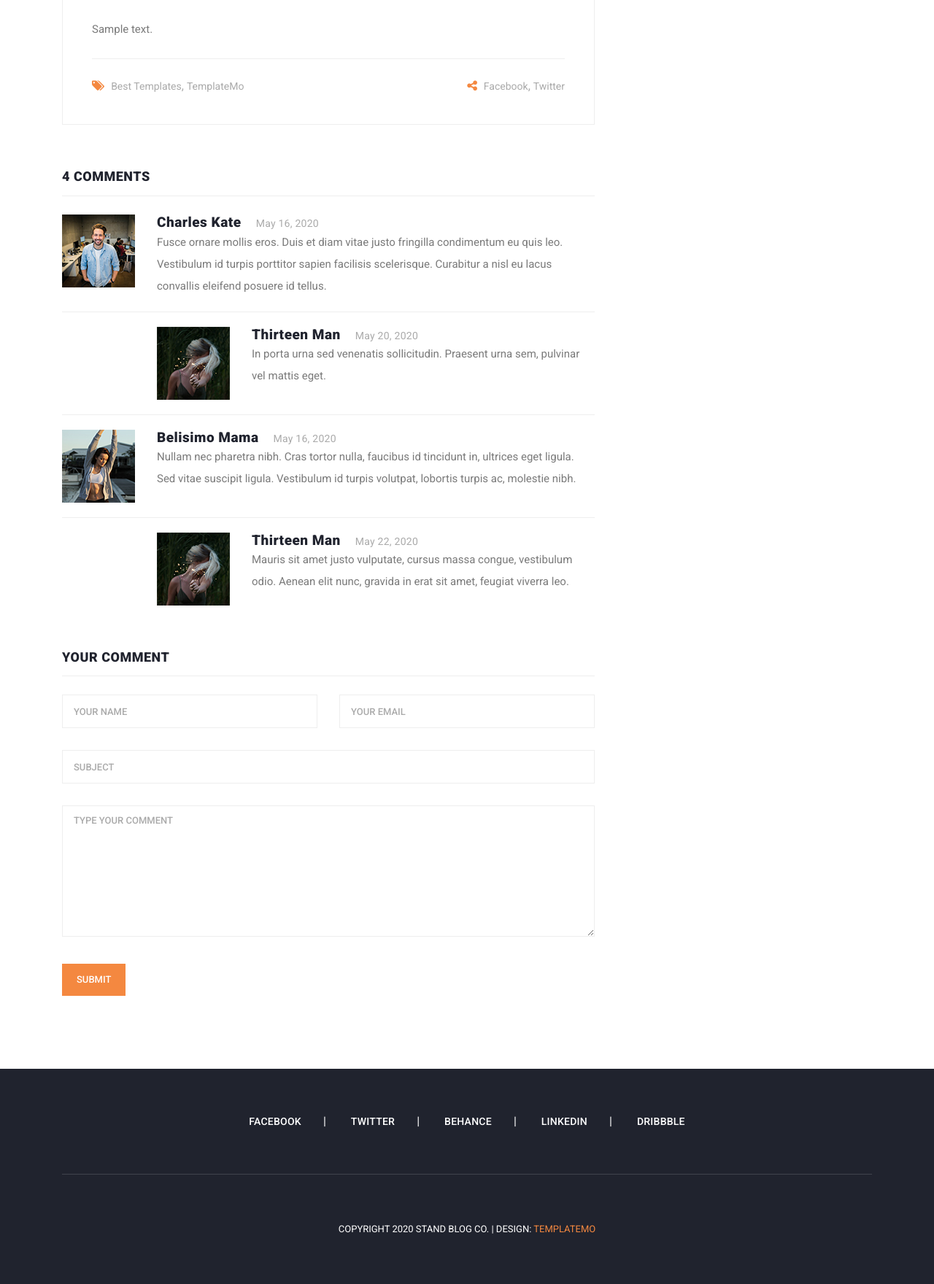
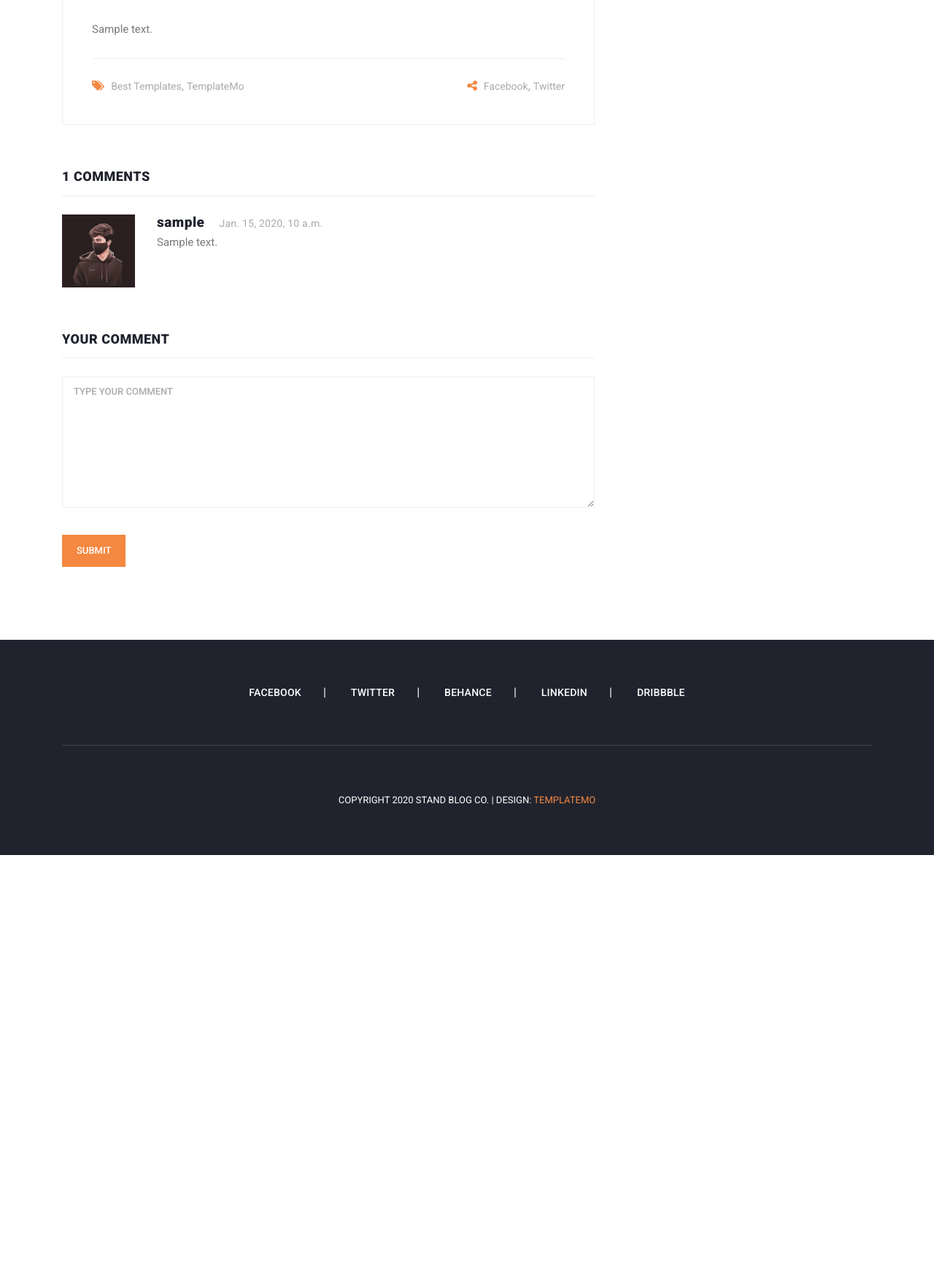
Before and after one commit to amiramkhodadi/Blog_en, a Django app: a page that uses blog/templates/blog/post_details.html in a window 1280 px wide. Shown: the part 1240-3000 px from the top of the page at 73% size. After the commit the page ends 2412 px from the top, so only its background shows below. Run offline with Django 5.2, Linux system fonts and the light colour scheme; tables that the repository leaves empty hold one stand-in row (values such as "Sample post"); grey boxes marked "Sample" are stand-in pictures; some libraries are stand-ins or nearby versions.

Commit message:
fix coment form for new cm

```diff
--- a/blog/models.py
+++ b/blog/models.py
@@ -60,6 +60,9 @@ class Article(models.Model):
        self.slug = slugify(self.title)
        super(Article, self).save()
 
+        # class Meta:
+        #     ordering = ['-created_date']
+
 
 
 
--- a/blog/templates/blog/post_details.html
+++ b/blog/templates/blog/post_details.html
@@ -14,7 +14,7 @@
                     <div class="col-lg-12">
                         <div class="text-content">
                             <h4>Article Details</h4>
-                <h2>{{ article.title}}</h2>
+                            <h2>{{ article.title }}</h2>
                         </div>
                     </div>
                 </div>
@@ -56,14 +56,14 @@
                             <div class="col-lg-12">
                                 <div class="blog-post">
                                     <div class="blog-thumb">
-                      <img src="{{ article.image.url}}" alt="">
+                                        <img src="{{ article.image.url }}" alt="">
                                     </div>
                                     <div class="down-content">
                                         <span>{{ article.category.first }}</span>
-                      <a href="post-details.html"><h4>{{ article.title}}</h4></a>
+                                        <a href="post-details.html"><h4>{{ article.title }}</h4></a>
                                         <ul class="post-info">
-                        <li><a href="#">{{ article.author.get_full_name}}</a></li>
-                        <li><a href="#">{{ article.created_date}}</a></li>
+                                            <li><a href="#">{{ article.author.get_full_name }}</a></li>
+                                            <li><a href="#">{{ article.created_date }}</a></li>
                                             <li><a href="#">10 Comments</a></li>
                                         </ul>
                                         <p>{{ article.content }}</p>
@@ -91,46 +91,62 @@
                             <div class="col-lg-12">
                                 <div class="sidebar-item comments">
                                     <div class="sidebar-heading">
-                      <h2>4 comments</h2>
+                                        <h2>{% if article.comments %}
+                                            {{ article.comments.count }} comments
+                                        {% else %}
+                                            No Comments
+                                        {% endif %}
+
+                                        </h2>
                                     </div>
                                     <div class="content">
                                         <ul>
+                                            {% for comment in article.comments.all %}
+
+                                                {% if comment.parent == None %}
+
                                                     <li>
                                                         <div class="author-thumb">
-                            <img src="assets/images/comment-author-01.jpg" alt="">
+                                                            {% if comment.user.profile.image %}
+                                                                <img src="{{ comment.user.profile.image.url }}"
+                                                                     alt="Profile Photo">
+                                                            {% else %}
+                                                                <img src="{% static 'images/default-image.jpg' %}"
+                                                                     alt="Default Photo">
+                                                            {% endif %}
                                                         </div>
                                                         <div class="right-content">
-                            <h4>Charles Kate<span>May 16, 2020</span></h4>
-                            <p>Fusce ornare mollis eros. Duis et diam vitae justo fringilla condimentum eu quis leo. Vestibulum id turpis porttitor sapien facilisis scelerisque. Curabitur a nisl eu lacus convallis eleifend posuere id tellus.</p>
+                                                            <h4>{{ comment.author }}<span>{{ comment.created_date }}</span>
+                                                            </h4>
+                                                            <p>{{ comment.content }}</p>
                                                         </div>
                                                     </li>
+                                                    {% for reply in comment.replies.all %}
                                                         <li class="replied">
                                                             <div class="author-thumb">
-                            <img src="assets/images/comment-author-02.jpg" alt="">
+
+                                                                {% if comment.user.profile.image %}
+                                                                    <img src="{{ comment.user.profile.image.url }}"
+                                                                         alt="Profile Photo">
+                                                                {% else %}
+                                                                    <img src="{% static 'images/default-image.jpg' %}"
+                                                                         alt="Default Photo">
+                                                                {% endif %}
                                                             </div>
                                                             <div class="right-content">
-                            <h4>Thirteen Man<span>May 20, 2020</span></h4>
-                            <p>In porta urna sed venenatis sollicitudin. Praesent urna sem, pulvinar vel mattis eget.</p>
+                                                                <h4>{{ reply.author }}<span>{{ reply.created_date }}</span>
+                                                                </h4>
+                                                                <p>{{ reply.content }}</p>
                                                             </div>
                                                         </li>
-                        <li>
-                          <div class="author-thumb">
-                            <img src="assets/images/comment-author-03.jpg" alt="">
-                          </div>
-                          <div class="right-content">
-                            <h4>Belisimo Mama<span>May 16, 2020</span></h4>
-                            <p>Nullam nec pharetra nibh. Cras tortor nulla, faucibus id tincidunt in, ultrices eget ligula. Sed vitae suscipit ligula. Vestibulum id turpis volutpat, lobortis turpis ac, molestie nibh.</p>
-                          </div>
-                        </li>
-                        <li class="replied">
-                          <div class="author-thumb">
-                            <img src="assets/images/comment-author-02.jpg" alt="">
-                          </div>
-                          <div class="right-content">
-                            <h4>Thirteen Man<span>May 22, 2020</span></h4>
-                            <p>Mauris sit amet justo vulputate, cursus massa congue, vestibulum odio. Aenean elit nunc, gravida in erat sit amet, feugiat viverra leo.</p>
-                          </div>
-                        </li>
+
+
+                                                    {% endfor %}
+                                                {% endif %}
+
+                                            {% endfor %}
+
+
                                         </ul>
                                     </div>
                                 </div>
@@ -142,30 +158,21 @@
                                     </div>
                                     <div class="content">
                                         <form id="comment" action="#" method="post">
+                                            {% csrf_token %}
                                             <div class="row">
-                          <div class="col-md-6 col-sm-12">
+
+                                                <div class="col-lg-12">
                                                     <fieldset>
-                              <input name="name" type="text" id="name" placeholder="Your name" required="">
-                            </fieldset>
-                          </div>
-                          <div class="col-md-6 col-sm-12">
-                            <fieldset>
-                              <input name="email" type="text" id="email" placeholder="Your email" required="">
-                            </fieldset>
-                          </div>
-                          <div class="col-md-12 col-sm-12">
-                            <fieldset>
-                              <input name="subject" type="text" id="subject" placeholder="Subject">
+                                                        <textarea name="content" rows="6" id="content"
+                                                                  placeholder="Type your comment"
+                                                                  required=""></textarea>
                                                     </fieldset>
                                                 </div>
                                                 <div class="col-lg-12">
                                                     <fieldset>
-                              <textarea name="message" rows="6" id="message" placeholder="Type your comment" required=""></textarea>
-                            </fieldset>
-                          </div>
-                          <div class="col-lg-12">
-                            <fieldset>
-                              <button type="submit" id="form-submit" class="main-button">Submit</button>
+                                                        <button type="submit" id="form-submit" class="main-button">
+                                                            Submit
+                                                        </button>
                                                     </fieldset>
                                                 </div>
                                             </div>
--- a/blog/views.py
+++ b/blog/views.py
@@ -2,11 +2,14 @@ from django.shortcuts import render,get_object_or_404
 from django.core.paginator import Paginator
 from django.core.paginator import Paginator, EmptyPage, PageNotAnInteger
 
-from blog.models import Article, Category
+from blog.models import Article, Category, Comment
 
 
 def article_detail(request , slug):
     article = get_object_or_404(Article, slug=slug)
+    if request.method == "POST":
+        content = request.POST.get('content')
+        Comment.objects.create(content=content, article=article, author=request.user)
     return render(request , 'blog/post_details.html',{'article' : article })
 
 def article_list(request ):
```
Also changed, not shown: media/profile/profile_pics/IMG_3336_30CssIV.JPG (added), media/profile/profile_pics/IMG_3336_jeGAFk4.JPG (added), media/profile/profile_pics/Screenshot_2025-05-27_221139.png (added), static/images/default-image.jpg (added). Lines whose indentation alone changed are shown as unchanged.
